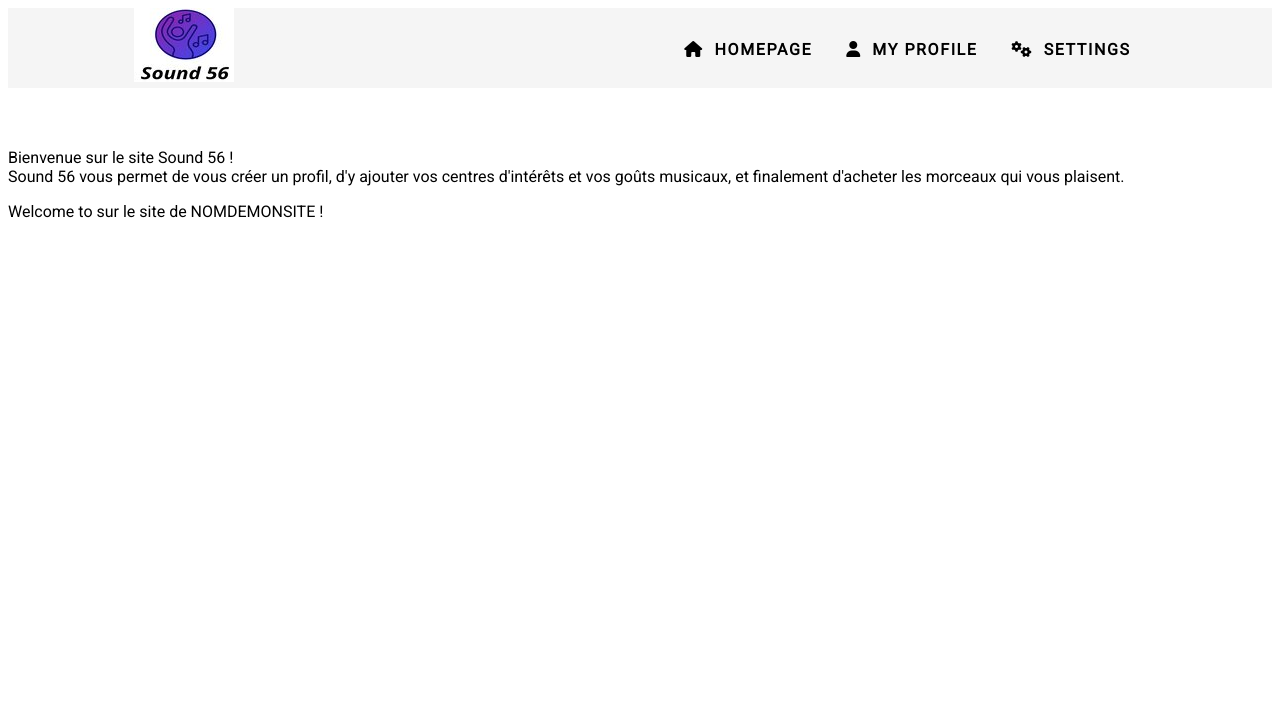
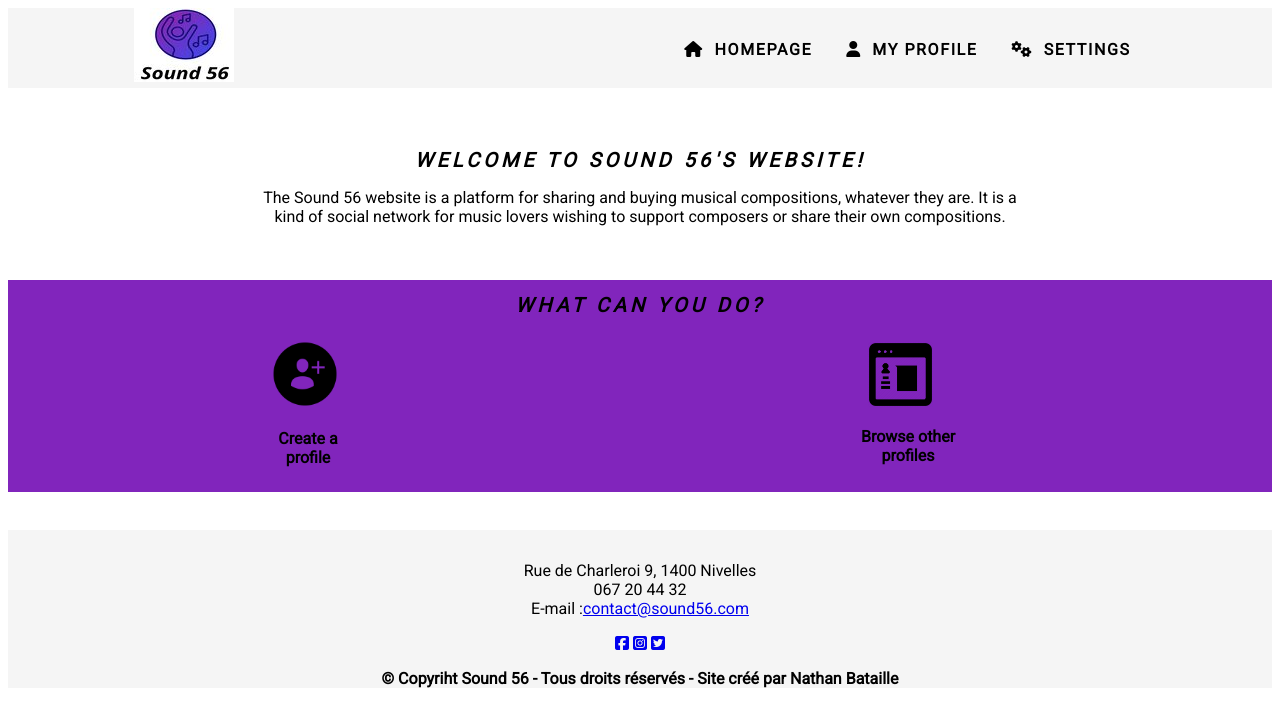
Before and after one commit to Batache2507/ArchitecureWeb_Projet-LV-, a Node server app: page /homepage in a window 1280 px wide. Shown: the top 727 px of the page. Run offline with Node 20, Linux system fonts and the light colour scheme; some libraries are stand-ins or nearby versions.

Commit message:
profile creation

```diff
--- /dev/null
+++ b/public/css/footer.css
@@ -0,0 +1,16 @@
+/******************************************GENERAL******************************************/
+* {
+  font-family: 'Roboto', sans-serif,'Arial';
+}
+#footer {
+    text-align: center;
+    background-color: #f5f5f5;
+    position:auto;
+    bottom:0;
+    padding-top: 15px;
+  }
+
+.networklogo {
+    height : 50px;
+    width : 50px;
+}
--- /dev/null
+++ b/public/css/homepage.css
@@ -0,0 +1,51 @@
+/******************************************GENERAL******************************************/
+* {
+    font-family: 'Roboto', sans-serif,'Arial';
+  }
+
+  h1 {
+    text-transform: uppercase;
+    font-size: 20px;
+    letter-spacing: 0.2em;
+    font-style: italic;
+    text-align: center;
+  }
+  p {
+    text-align: center;
+    padding-left: 250px;
+    padding-right: 250px;
+  }
+
+/******************************************WHATCANIDO******************************************/
+  .conteneur { /*Aligne les éléments du banner côte à côte*/
+    display: flex;
+    justify-content: center;
+    align-items: center;
+    flex-direction: row;
+    width: 100%;
+    justify-content: space-around;
+}
+.conteneur p {
+  width: 100px;
+}
+#valeurs {
+  overflow:hidden;
+  background-color: #8125bc;
+  margin: 0;
+  padding: 0;
+}
+.element1 img /*bannière page d'accueil 3 images ont la même taille*/
+{
+  padding-left: 262px;
+  width: 70px;
+}
+.element2 img /*bannière page d'accueil 3 images ont la même taille*/
+{
+  padding-left: 260px;
+  width: 65px;
+}
+.element3 img /*bannière page d'accueil 3 images ont la même taille*/
+{
+  padding-left: 268px;
+  width: 62px;
+}
--- a/views/footer.ejs
+++ b/views/footer.ejs
@@ -4,16 +4,22 @@
     <head>
         <meta charset="UTF-8"/>
         <meta name="viewport" content="width=device-width, initial-scale=1.0"/>
-        <link rel="stylesheet" href="/public/header.css"/>
-        <title>Le nom de mon site</title>
-        <!--include the header-->
+        <link rel="stylesheet" href="/public/css/footer.css"/>
+        <link rel="shortcut icon" type="image/x-icon" href="/public/images/favicon.ico">
+        <script src="https://kit.fontawesome.com/2c8fdca004.js" crossorigin="anonymous"></script>
+        <link href="https://fonts.googleapis.com/css2?family=Roboto&display=swap" rel="stylesheet">
     </head>
 
-<body>
+    <footer>
+        <div id="footer">
+            <p>Rue de Charleroi 9, 1400 Nivelles<br>
+            067 20 44 32<br>
+            E-mail :<a href="mailto:nathan.bataille02@gmail.com">contact@sound56.com</a></p>
+            <a href="https://www.facebook.com/nathan.bataille.3" ><i class="fab fa-facebook-square"></a></i>
+            <a href="https://www.instagram.com/batache_2507/"><i class="fab fa-instagram-square"></a></i>
+            <a href="https://twitter.com/Batache_2507" ><i class="fab fa-twitter-square"></a></i>
+            <p><strong>© Copyriht Sound 56 - Tous droits réservés - Site créé par Nathan Bataille</strong></p>
+    </div>
+    </footer>
 
-   <p>Welcome to sur le site de NOMDEMONSITE ! </p>
-   <p></p>
-
-</body>
-    <!--include the footer-->
 </html>
--- a/views/header.ejs
+++ b/views/header.ejs
@@ -4,23 +4,20 @@
     <head>
         <meta charset="UTF-8"/>
         <meta name="viewport" content="width=device-width, initial-scale=1.0"/>
-        <link rel="stylesheet" href="/public/header.css"/>
+        <link rel="stylesheet" href="/public/css/header.css"/>
         <link rel="shortcut icon" type="image/x-icon" href="/public/images/favicon.ico">
         <script src="https://kit.fontawesome.com/2c8fdca004.js" crossorigin="anonymous"></script>
         <link href="https://fonts.googleapis.com/css2?family=Roboto&display=swap" rel="stylesheet">
     </head>
 
     <header>
-
-
-
             <nav class="menu">
                 <div class="inner_menu">
                     <div class="m-left">
-                        <div class="logo"><a href="homepage.ejs"><img src="/public/images/Sound56_logo (5).jpg" alt="Sound 56's logo"/></a></div>
+                        <div class="logo"><a href="/homepage"><img src="/public/images/Sound56_logo (5).jpg" alt="Sound 56's logo"/></a></div>
                     </div>
                     <div class="m-right">
-                        <a href="" class="m-link"><i class="fas fa-home"></i> Homepage</a>
+                        <a href="/homepage" class="m-link"><i class="fas fa-home"></i> Homepage</a>
                         <a href="" class="m-link"><i class="fas fa-user"></i> My Profile</a>
                         <a href="" class="m-link"><i class="fas fa-cogs"></i></i> Settings</a>
 
@@ -30,8 +27,6 @@
                     </div>
                 </div>
             </nav>
+    </header>
 
-        </header>
-
-
-    </html>
+</html>
--- a/views/homepage.ejs
+++ b/views/homepage.ejs
@@ -4,22 +4,37 @@
     <head>
         <meta charset="UTF-8"/>
         <meta name="viewport" content="width=device-width, initial-scale=1.0"/>
-        <link rel="stylesheet" href="/public/homepage.css"/>
-        <title>Sound 56</title>
+        <link rel="stylesheet" href="/public/css/homepage.css"/>
+        <link rel="shortcut icon" type="image/x-icon" href="/public/images/favicon.ico">
+        <script src="https://kit.fontawesome.com/2c8fdca004.js" crossorigin="anonymous"></script>
+        <link href="https://fonts.googleapis.com/css2?family=Roboto&display=swap" rel="stylesheet">
     </head>
 
-    <!--include the header-->
+    <!-----------------include the header----------------------->
     <%- include('header.ejs')%>
+    <!---------------------------------------------------------->
 
     <body>
-        <p>
-            Bienvenue sur le site Sound 56 ! <br>
-            Sound 56 vous permet de vous créer un profil, d'y ajouter vos centres d'intérêts et vos goûts musicaux, et finalement d'acheter les morceaux qui vous plaisent.
+        <h1>Welcome to Sound 56's website!</h1>
+		<p>The Sound 56 website is a platform for sharing and buying musical compositions, whatever they are. It is a kind of social network for music lovers wishing to support composers or share their own compositions.<br><br>
+		<br>
         </p>
+        <div id="valeurs">
+            <h1>What can you do?</h1>
+                <div class="conteneur">
+                    <div class="element1"><img src="/public/images/createProfile.png" alt="profile icon">
+                        <p><strong>Create a profile</strong></p></div>
+                    <div class="element2"><img src="/public/images/browsing.png" alt="browsing icon">
+                        <p><strong>Browse other profiles</strong></p></div>
+                    <div class="element3"><img src="/public/images/listeningMusic.png" alt="music icon">
+                        <p><strong>Buy and share musical compositions</strong></p></div>
+                </div>
+        </div><br><br>
 
     </body>
 
-    <!--include footer-->
+    <!-----------------include the header----------------------->
     <%- include('footer.ejs')%>
+    <!---------------------------------------------------------->
 
 </html>
```
Also changed, not shown: controllers/profilesController.js (added, +41 -0 lines), models/profilesModel.js (added, +10 -0 lines), public/css/header.css (renamed from public/header.css), public/homepage.css (deleted), public/images/browsing.png (added), public/images/createProfile.png (added), public/images/listeningMusic.png (added), views/profilesController.ejs (added).
